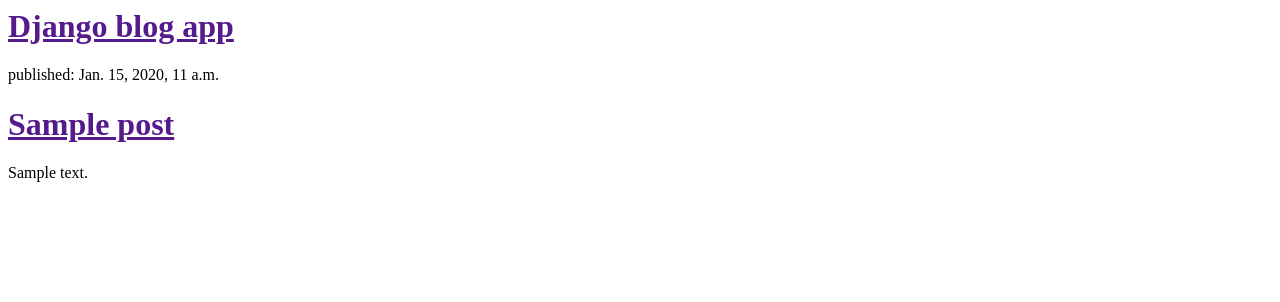
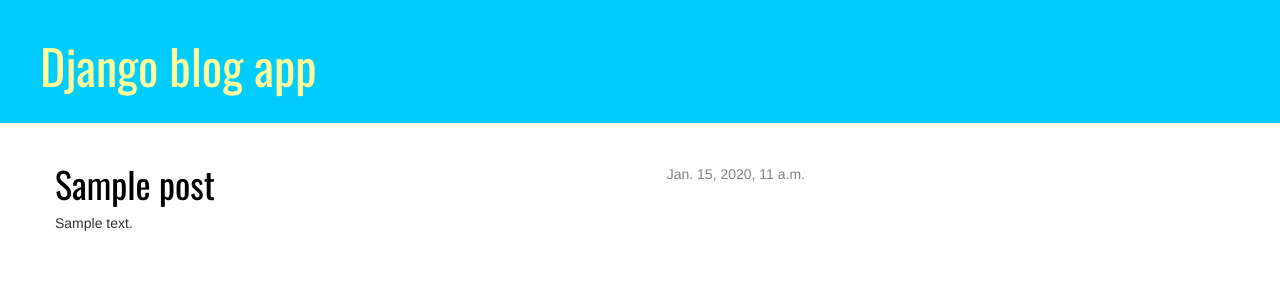
Before and after one commit to B3457/my-first-blog, a Django app: template blog/templates/blog/post_list.html in a window 1280 px wide. Shown: the top 302 px of the page. Run offline with Django 3.2, Linux system fonts and the light colour scheme; the template is opened without the code that fills it: values that come from a table or form of the project are taken from there, others are empty; tables that the repository leaves empty hold one stand-in row (values such as "Sample post"); some libraries are stand-ins or nearby versions.

Commit message:
Addes CSS styling

```diff
--- /dev/null
+++ b/blog/static/css/blog.css
@@ -0,0 +1,47 @@
+.page-header {
+	background-color: #00CCFF;
+	margin-top: 0;
+	padding: 20px 20px 20px 40px;
+}
+
+.page-header h1, .page-header h1 a, .page-header h1 a:visited, .page-header h1 a:active {
+	color: #FFFF99;
+	font-size: 36pt;
+	text-decoration: none;
+}
+
+.content {
+	margin-left: 40px;
+}
+
+h1, h2, h3, h4 {
+	font-family: "Oswald", cursive;
+}
+
+.date {
+	float: right;
+	color: #828282;
+}
+
+.save {
+	float: right;
+}
+
+.post-form textarea, .post-form input {
+	width: 100%;
+}
+
+.top-menu, .top-menu:hover, .top-menu:visited {
+	color: #ffffff;
+	float: right;
+	font-size: 26pt;
+	margin-left: 20px;
+}
+
+.post {
+	margin-bottom: 70px;
+}
+
+.post h1 a, .post h1 a:visited {
+	color: #000000;
+}
--- a/blog/templates/blog/post_list.html
+++ b/blog/templates/blog/post_list.html
@@ -1,20 +1,32 @@
 <html>
+{% load staticfiles %}
 	<head>
 		<title>Get rekt</title>
+		<link rel="stylesheet" href="https://maxcdn.bootstrapcdn.com/bootstrap/3.3.5/css/bootstrap.min.css">
+		<link rel="stylesheet" href="https://maxcdn.bootstrapcdn.com/bootstrap/3.3.5/css/bootstrap-theme.min.css">
+		<link rel="stylesheet" href="{% static "css/blog.css" %}">
+		<link href='http://fonts.googleapis.com/css?family=Oswald' rel='stylesheet' type='text/css'>
 	</head>
 	<body>
 
-		<div>
+		<div class="page-header">
 			<h1><a href="">Django blog app</a></h1>
 		</div>
-
-		{% for post in posts %}
-			<div>
-				<p>published: {{ post.published_date }}</p>
-				<h1><a href="">{{ post.title }}</a></h1>
-				<p>{{ post.text|linebreaks }}</p>
+		<div class="content container">
+			<div class="row">
+				<div class="col-md-8">
+					{% for post in posts %}
+						<div class="post">
+							<div class="date">
+								{{ post.published_date }}
+							</div>
+							<h1><a href="">{{ post.title }}</a></h1>
+							<p>{{ post.text|linebreaks }}</p>
+						</div>
+					{% endfor %}
+				</div>
 			</div>
-		{% endfor %}
+		</div>
 
 	</body>
 </html>
```
